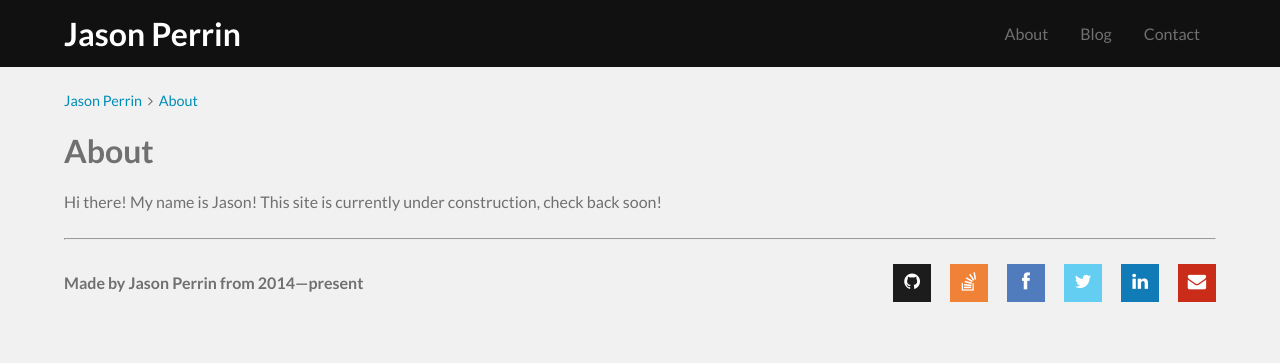
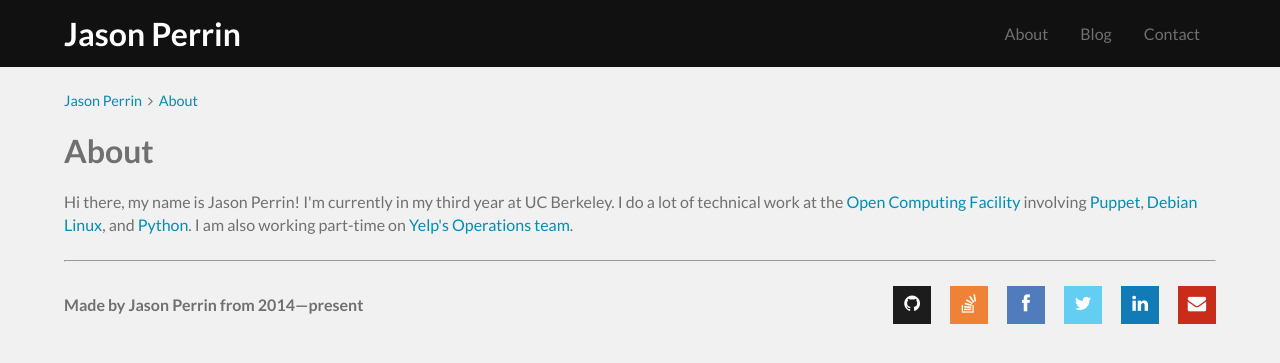
Before and after one commit to jvperrin/jvperrin.github.io, a Jekyll site: the page built from index.html, in a window 1280 px wide. Shown: the top 363 px of the page. Built offline with Jekyll 4.4.1, drawn with Linux system fonts in a browser that asks for light colours; some web fonts are replaced.

Commit message:
Add actual content to the home page

```diff
--- a/index.html
+++ b/index.html
@@ -6,4 +6,13 @@ permalink: /
 
 <h1>About</h1>
 
-<p>Hi there! My name is Jason! This site is currently under construction, check back soon!</p>
+<p>
+  Hi there, my name is Jason Perrin! I'm currently in my third year at UC
+  Berkeley. I do a lot of technical work at the
+  <a href="https://www.ocf.berkeley.edu">Open Computing Facility</a> involving
+  <a href="https://puppet.com/">Puppet</a>,
+  <a href="https://www.debian.org/">Debian Linux</a>, and
+  <a href="https://www.python.org/">Python</a>.
+  I am also working part-time on
+  <a href="https://engineeringblog.yelp.com/">Yelp's Operations team</a>.
+</p>
```
